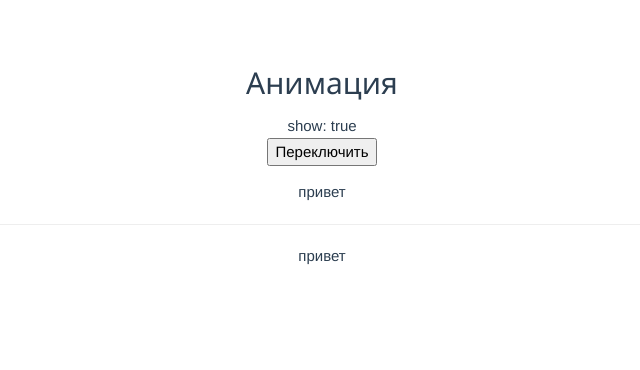
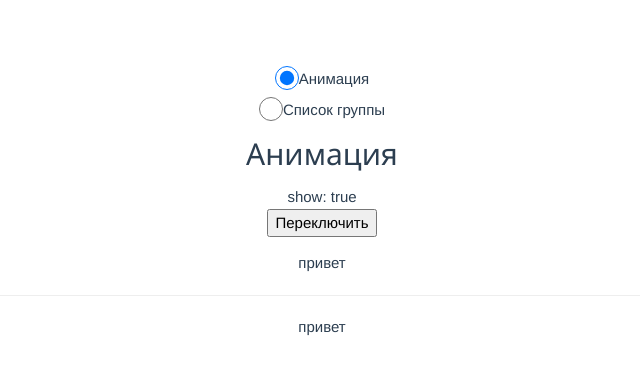
Before and after one commit to sb171732/vue40B, a Vue app: page / in a window 1280 px wide. Shown: the top 370 px of the page, without its empty margins (318-958 px from the left). Built offline with nearby package versions, Linux system fonts and the light colour scheme.

Commit message:
анимация компонентов

```diff
--- a/src/App.vue
+++ b/src/App.vue
@@ -12,7 +12,7 @@
 // import GL from './components/GroupList.vue'
 // import MV from './components/MethodsV.vue'
 // import CV from './components/CalcV.vue'
-import AV from './components/AnimateV.vue'
+import AV from './components/AnimatedComp.vue'
 export default {
   name: 'App',
   components: {
--- /dev/null
+++ b/src/components/AnimatedComp.vue
@@ -0,0 +1,36 @@
+<template>
+    <div id="demo">
+        <input class="w3-radio" v-model="view" type="radio" value="v-a" id="a"><label for="a">Aнимация</label>
+         <br>
+        <input class="w3-radio" v-model="view" type="radio" value="v-b" id="b"><label for="b">Список группы</label>
+        <transition name="component-fade" mode="out-in">
+            <component :is="view"></component>
+        </transition>
+</div>
+</template>
+<script>
+    import CV from "./AnimateV.vue"
+    import GL from "./GroupList.vue"
+   export default{
+    data() {
+        return {
+            view: 'v-a'
+        }
+    },
+    components: {
+        'v-a': CV,
+        'v-b': GL
+    }
+   }
+</script>
+<style>
+    .component-fade-enter-active,
+    .component-fade-leave-active {
+    transition: opacity 1.5s ease;
+    }
+
+    .component-fade-enter-from,
+    .component-fade-leave-to {
+    opacity: 0;
+    }
+</style>
```
